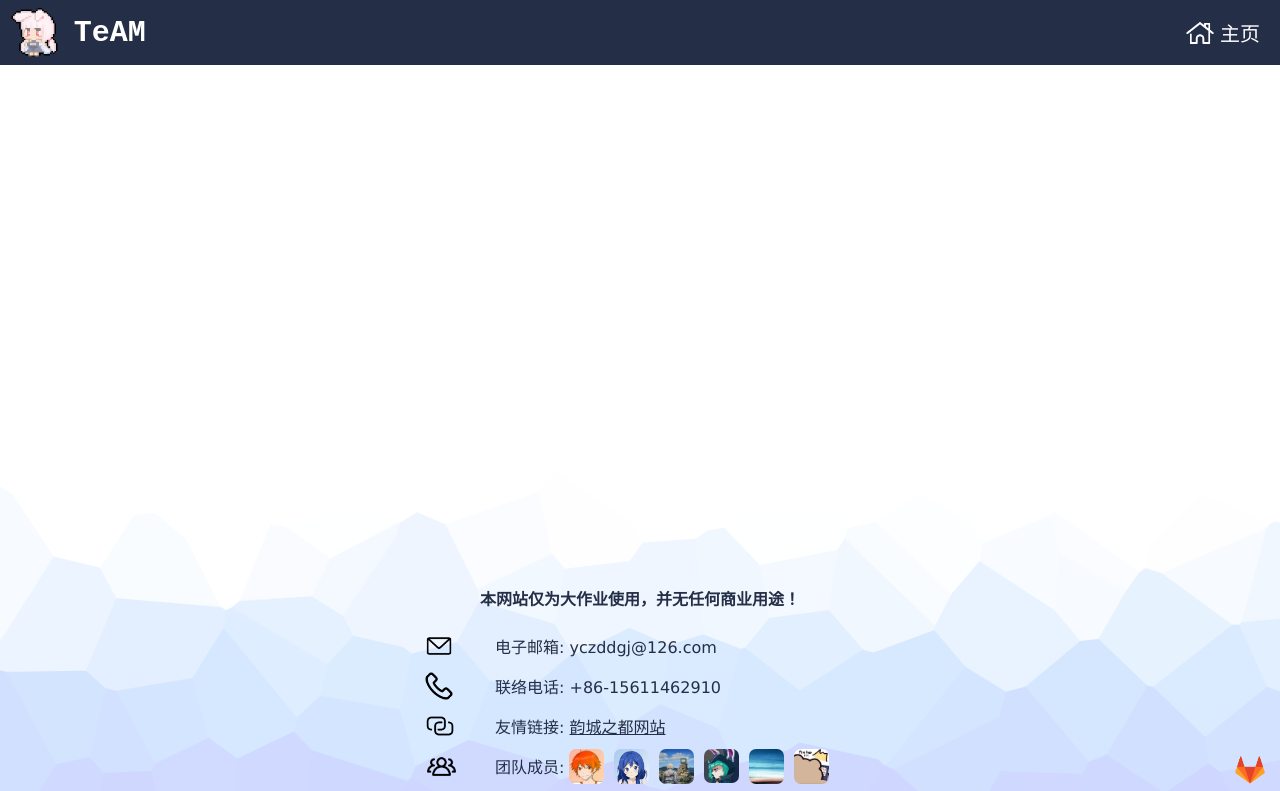
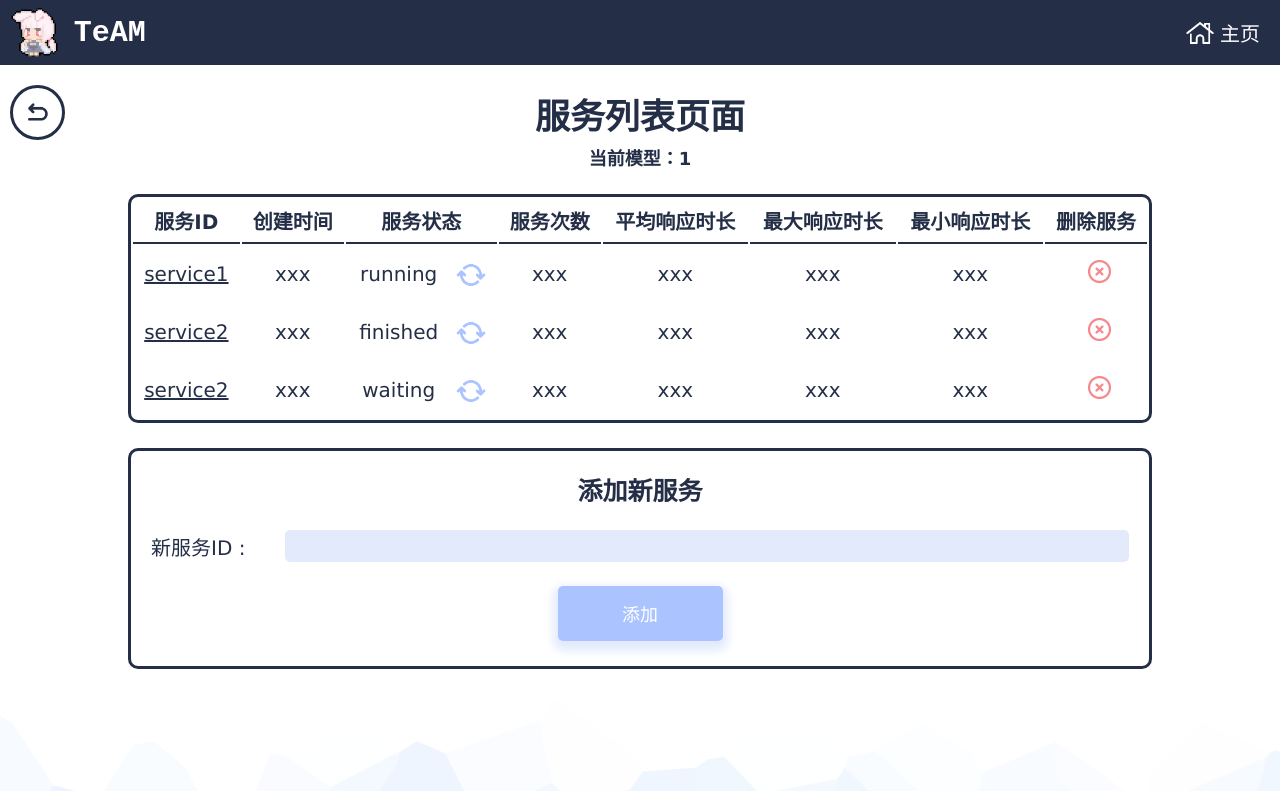
Before and after one commit to ferv3455/ML-Model-Management, a Vue app in the folder client/: page /service/1 in a window 1280 px wide. Shown: the top 791 px of the page. Built offline with nearby package versions, Linux system fonts and the light colour scheme.

Commit message:
添加了service页面对其他页面做了相应的修改（包括内容与按钮链接）

```diff
--- a/client/src/style/main.css
+++ b/client/src/style/main.css
@@ -94,3 +94,9 @@ textarea {
     font-size: 18px;
     margin-top: 5px;
 }
+
+.modelNowInService {
+    font-size: 16px;
+    margin-top: 3px;
+    color: var(--buttonColor);
+}
--- a/client/src/views/ModelIDView.vue
+++ b/client/src/views/ModelIDView.vue
@@ -7,21 +7,15 @@
       <div id="modelIDPageModelDetailBasic">
         <p class="modelIDPageModelInfo">ID</p>
         <p class="modelIDPageGetModelInfo">{{ modelID }}</p>
-        <p class="modelIDPageModelInfo">描述</p>
-        <p class="modelIDPageGetModelInfo">{{ modelDes }}</p>
         <p class="modelIDPageModelInfo">类型</p>
         <p class="modelIDPageGetModelInfo">{{ modelType }}</p>
         <p class="modelIDPageModelInfo">算法</p>
         <p class="modelIDPageGetModelInfo">{{ modelAlgo }}</p>
-        <p class="modelIDPageModelInfo">状态</p>
-        <div id="modelIDPageStatusBox">
-          <p class="modelIDPageGetModelInfo">{{ modelStatus }}</p>
-          <button @click="changeModelStatus" id="modelIDPageChangeModelStatus">
-            <img class="changeStatusIcon" src="../assets/changeStatusIcon.png" title="切换模型状态" alt="changeIcon">
-          </button>
-        </div>
         <p class="modelIDPageModelInfo">上传时间</p>
         <p class="modelIDPageGetModelInfo">{{ modelTime }}</p>
+        <!--TODO 添加换行时的自适应 -->
+        <p class="modelIDPageModelInfo">描述</p>
+        <textarea class="modelIDPageGetModelInfo" id="modelIDPageModelDes" v-model="modelDes"></textarea>
       </div>
       <div id="modelIDPageModelVar">
         <div class="modelIDPageModelVarTable">
@@ -59,19 +53,9 @@
           </table>
         </div>
       </div>
-      <div id="modelIDPageModelTimeInfo">
-        <p class="modelIDPageModelInfo">执行次数</p>
-        <p class="modelIDPageGetModelInfo">{{ modelCount }}</p>
-        <p class="modelIDPageModelInfo">平均响应时间</p>
-        <p class="modelIDPageGetModelInfo">{{ modelAverResTime }}ms</p>
-        <p class="modelIDPageModelInfo">最大响应时间</p>
-        <p class="modelIDPageGetModelInfo">{{ modelMaxResTime }}ms</p>
-        <p class="modelIDPageModelInfo">最小响应时间</p>
-        <p class="modelIDPageGetModelInfo">{{ modelMinResTime }}ms</p>
-      </div>
       <div>
         <button @click="goToTestPage" id="modelIDPageGoToTestPage">进入模型测试</button>
-        <button @click="goToPredictPage" id="modelIDPageGoToPredictPage">进入部署接口页面</button>
+        <button @click="goToServicePage" id="modelIDPageGoToServicePage">进入服务列表</button>
       </div>
     </div>
     <button @click="backToModelPage" id="modelIDPageBackToModelPage" class="roundButton returnButton">
@@ -86,15 +70,12 @@ import axios from 'axios';
 function changeModelDetailSize() {
   const cont = document.getElementById('modelIDPageModelDetailBasic');
   const cont2 = document.getElementById('modelIDPageModelVar');
-  const cont3 = document.getElementById('modelIDPageModelTimeInfo');
   if (window.innerWidth <= 800) {
     cont.style.width = `${window.innerWidth * 0.95}px`;
     cont2.style.width = `${window.innerWidth * 0.95}px`;
-    cont3.style.width = `${window.innerWidth * 0.95}px`;
   } else {
     cont.style.width = '700px';
     cont2.style.width = '700px';
-    cont3.style.width = '700px';
   }
 }
 
@@ -103,11 +84,10 @@ export default {
     return {
       // 从表单获得的信息（此处不包含模型文件信息）
       modelID: this.$route.params.modelID,
-      modelDes: 'xxxxxxxx',
+      modelDes: 'xxxxxxxxxxxxxxxxxxxxxxxxxxxxxxxxxxxxxxxxxxxxxxxxxx',
       modelType: 'pmml',
       modelAlgo: 'xxxxxx',
       modelTime: '13:20',
-      modelStatus: 'stop',
       modelInputs: [
         {
           name: 'input1',
@@ -154,10 +134,6 @@ export default {
           value: 123,
         },
       ],
-      modelCount: 17,
-      modelAverResTime: 231,
-      modelMaxResTime: 7912,
-      modelMinResTime: 120,
     };
   },
   methods: {
@@ -186,9 +162,9 @@ export default {
         },
       });
     },
-    goToPredictPage(event) {
+    goToServicePage(event) {
       this.$router.push({
-        name: 'predict',
+        name: 'service',
         params: {
           modelID: this.modelID,
         },
@@ -242,6 +218,7 @@ export default {
   flex-direction: column;
   padding: 20px;
   align-items: center;
+  margin-bottom: 20px;
 }
 
 .modelIDPageModelVarTable {
@@ -274,38 +251,8 @@ export default {
   padding: 5px;
 }
 
-#modelIDPageModelTimeInfo {
-  margin-top: 35px;
-  margin-bottom: 35px;
-  border-style: solid;
-  border-color: var(--textColor);
-  border-radius: 10px;
-  border-width: 3px;
-  box-sizing: border-box;
-  padding: 20px;
-  padding-bottom: 30px;
-  display: grid;
-  grid-template-columns: 30% 20% 30% 20%;
-  grid-template-rows: 50px 50px;
-}
-
-#modelIDPageModelTimeInfo .modelIDPageModelInfo {
-  text-align: right;
-  margin-right: 25px;
-  font-weight: bolder;
-}
-
 #modelIDPageInputTable {
   margin-bottom: 30px;
-}
-
-#modelIDPageChangeModelStatus {
-  background-color: transparent;
-  color: transparent;
-  box-shadow: none;
-  width: 30px;
-  height: 30px;
-  margin-left: 10px;
 }
 
 #modelIDPageStatusBox {
@@ -321,4 +268,11 @@ export default {
 #modelIDPageGoToTestPage {
   margin-right: 30px;
 }
+
+#modelIDPageModelDes {
+  background-color: transparent;
+  width: 380%;
+  margin-top: 15px;
+  height: 50px;
+}
 </style>
--- a/client/src/views/PredictView.vue
+++ b/client/src/views/PredictView.vue
@@ -2,7 +2,8 @@
   <div id="predictPageDivBox">
     <h1>
       部署接口页面
-      <div class="modelNow">当前模型：{{ modelID }}</div>
+      <div class="modelNow">当前服务：{{ serviceID }}</div>
+      <div class="modelNowInService">当前模型：{{ modelID }}</div>
     </h1>
     <div id="predictPageBox">
       <div class="predictPageSmallBox" id="predictPageInputBox">
@@ -29,7 +30,7 @@
       </div>
     </div>
     <button @click="goToBatchPage" id="predictPageGoToBatchPage">前往批量任务列表</button>
-    <button @click="goToModelIDPage" id="predictPageGoToModelIDPage" class="roundButton returnButton">
+    <button @click="goToServicePage" id="predictPageGoToServicePage" class="roundButton returnButton">
       <img class="returnIcon" src="../assets/returnIcon.png" alt="return">
     </button>
   </div>
@@ -53,6 +54,7 @@ export default {
   data() {
     return {
       modelID: this.$route.params.modelID,
+      serviceID: this.$route.params.serviceID,
       output: 'this is output!', // 测试用，提交后等待后端返回输出
       jsonInput: '',
       curlInput: '',
@@ -75,12 +77,13 @@ export default {
         name: 'batch',
         params: {
           modelID: this.modelID,
+          serviceID: this.serviceID,
         },
       });
     },
-    goToModelIDPage(event) {
+    goToServicePage(event) {
       this.$router.push({
-        name: 'modelID',
+        name: 'service',
         params: {
           modelID: this.modelID,
         },
--- a/client/src/views/ServiceView.vue
+++ b/client/src/views/ServiceView.vue
@@ -1,18 +1,80 @@
 <template>
-  <div>
-
+  <div id="servicePageDivBox">
+    <h1>
+      服务列表页面
+      <div class="modelNow">当前模型：{{ modelID }}</div>
+    </h1>
+    <table id="servicePageServiceTable">
+      <tr>
+        <th>服务ID</th>
+        <th>创建时间</th>
+        <th>服务状态</th>
+        <th>服务次数</th>
+        <th>平均响应时长</th>
+        <th>最大响应时长</th>
+        <th>最小响应时长</th>
+        <th>删除服务</th>
+      </tr>
+      <tr v-for="service in services" :key="service" onmouseover="this.style.backgroundColor='var(--buttonTransColor)';"
+        onmouseout="this.style.backgroundColor='transparent'">
+        <td>
+          <router-link :to="{ name: 'predict', params: { modelID: modelID, serviceID: service.id } }">
+            {{ service.id }}
+          </router-link>
+        </td>
+        <td>{{ service.time }}</td>
+        <td>
+          <div class="servicePageStatusBox">
+            <p>{{ service.status }}</p>
+            <button @click="changeModelStatus" class="changeStatusButton">
+              <img class="changeStatusIcon" src="../assets/changeStatusIcon.png" title="切换模型状态" alt="changeIcon">
+            </button>
+          </div>
+        </td>
+        <td>{{ service.count }}</td>
+        <td>{{ service.averResTime }}</td>
+        <td>{{ service.maxResTime }}</td>
+        <td>{{ service.minResTime }}</td>
+        <td>
+          <button @dblclick="clear" class="servicePageClearButton">
+            <img src="../assets/deleteIcon.png" title="双击清除当前输入" alt="binIcon" class="binIcon">
+          </button>
+        </td>
+      </tr>
+    </table>
+    <div id="servicePageAddServiceArea">
+      <h2>添加新服务</h2>
+      <div id="addServiceAreaDivBox">
+        <p>新服务ID :</p>
+        <input id="servicePageEnterServiceID" v-model="newServiceID">
+      </div>
+      <button @click="upload" id="servicePageUploadButton">添加</button>
+    </div>
+    <button @click="goToModelIDPage" id="servicePageGoToModelIDPage" class="roundButton returnButton">
+      <img class="returnIcon" src="../assets/returnIcon.png" alt="return">
+    </button>
   </div>
 </template>
 
 <script>
 import axios from 'axios';
 
+function changeServicePageDivBoxSize() {
+  const cont = document.getElementById('servicePageDivBox');
+  if (window.innerWidth <= 1000) {
+    cont.style.width = `${window.innerWidth * 0.90}px`;
+  } else {
+    cont.style.width = `${window.innerWidth * 0.80}px`;
+  }
+}
+
 export default {
   data() {
     return {
+      modelID: this.$route.params.modelID,
       services: [
         {
-          id: 'xxx',
+          id: 'service1',
           time: 'xxx',
           status: 'running',
           count: 'xxx',
@@ -20,18 +82,139 @@ export default {
           maxResTime: 'xxx',
           minResTime: 'xxx',
         },
+        {
+          id: 'service2',
+          time: 'xxx',
+          status: 'finished',
+          count: 'xxx',
+          averResTime: 'xxx',
+          maxResTime: 'xxx',
+          minResTime: 'xxx',
+        },
+        {
+          id: 'service2',
+          time: 'xxx',
+          status: 'waiting',
+          count: 'xxx',
+          averResTime: 'xxx',
+          maxResTime: 'xxx',
+          minResTime: 'xxx',
+        },
       ],
+      newServiceID: '',
     };
   },
   methods: {
-
+    goToModelIDPage(event) {
+      this.$router.push({
+        name: 'modelID',
+        params: {
+          modelID: this.modelID,
+        },
+      });
+    },
+    upload(event) {
+      // TODO 向后端添加一个新服务
+    },
   },
   mounted() {
     // TODO
     // 从后端获取数据
+    changeServicePageDivBoxSize();
+    window.onresize = changeServicePageDivBoxSize;
   },
 };
 </script>
 
 <style>
+#servicePageDivBox {
+  display: flex;
+  flex-direction: column;
+  align-items: center;
+  margin-left: auto;
+  margin-right: auto;
+}
+
+#servicePageServiceTable {
+  min-width: 100%;
+  text-align: center;
+  border-style: solid;
+  border-color: var(--textColor);
+  border-radius: 10px;
+  border-width: 3px;
+  margin-bottom: 15px;
+}
+
+#servicePageServiceTable th {
+  border-bottom-style: solid;
+  border-color: var(--textColor);
+  border-collapse: collapse;
+  border-width: 2px;
+  padding: 7px;
+}
+
+#servicePageServiceTable td {
+  padding: 7px;
+}
+
+#servicePageAddServiceArea {
+  width: 100%;
+  flex-grow: 1;
+  margin: 10px;
+  border-style: solid;
+  border-color: var(--textColor);
+  border-radius: 10px;
+  border-width: 3px;
+  box-sizing: border-box;
+  padding: 20px;
+  display: flex;
+  flex-direction: column;
+  align-items: center;
+}
+
+#servicePageAddServiceArea h2 {
+  margin: 0;
+  font-size: 25px;
+  margin-bottom: 5px;
+}
+
+#addServiceAreaDivBox {
+  display: flex;
+  align-items: center;
+  width: 100%;
+}
+
+#addServiceAreaDivBox p {
+  width: 140px;
+}
+
+.servicePageStatusBox {
+  display: flex;
+  align-items: center;
+  margin-left: auto;
+  margin-right: auto;
+}
+
+.servicePageStatusBox p {
+  margin: 0;
+  min-width: 80px;
+  flex-grow: 1;
+}
+
+.changeStatusButton {
+  background-color: transparent;
+  color: transparent;
+  box-shadow: none;
+  width: 30px;
+  height: 30px;
+  margin-right: 10px;
+}
+
+.servicePageClearButton {
+  width: 25px;
+  margin-right: 10px;
+  height: auto;
+  background-color: transparent;
+  box-shadow: none;
+}
 </style>
```
Also changed, not shown: client/src/views/BatchView.vue (+7 -4 lines), client/src/views/TaskIDView.vue (+7 -5 lines), client/src/assets/deleteIcon.png (added).
